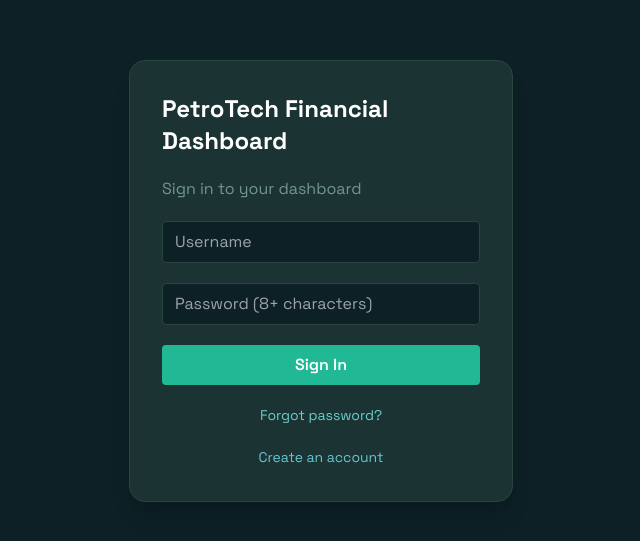
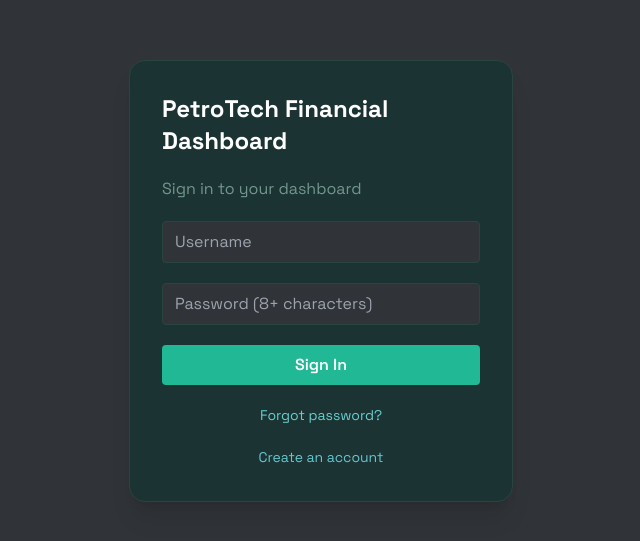
Before and after one commit to Alith37/financial-dashboard, a React (Vite) app: page / in a window 1280 px wide. Shown: the part 119-660 px from the top of the page, without its empty margins (319-959 px from the left). Built offline with nearby package versions, Linux system fonts and the light colour scheme; no server answers.

Commit message:
Set dashboard background to dark gray

```diff
--- a/tailwind.config.js
+++ b/tailwind.config.js
@@ -13,7 +13,7 @@ export default {
           600: "#3b5c57",
           700: "#294540",
           800: "#1b3333",
-          900: "#0d2026",
+          900: "#303438",
         },
         emerald: {
           300: "#8ce3cb",
```
